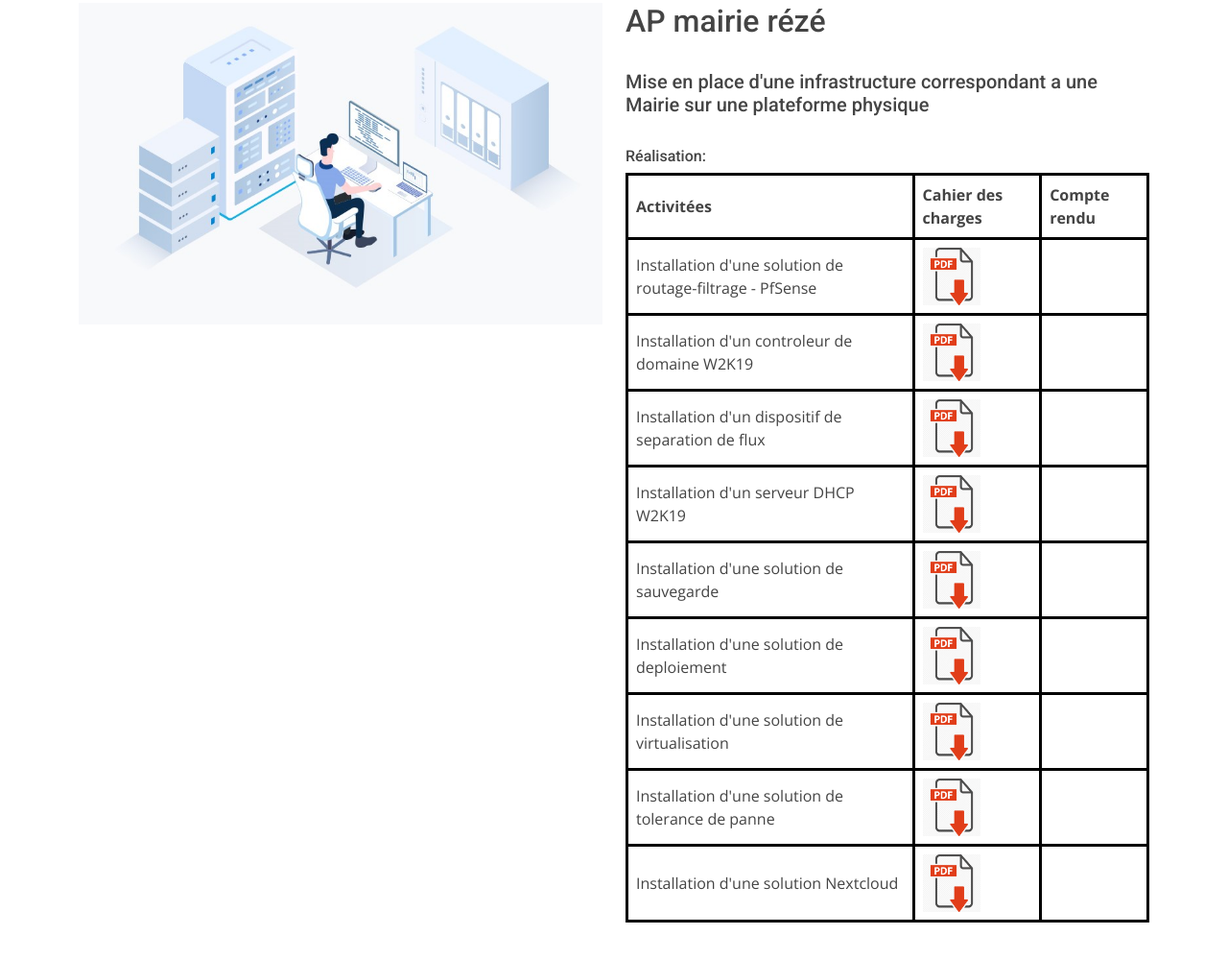
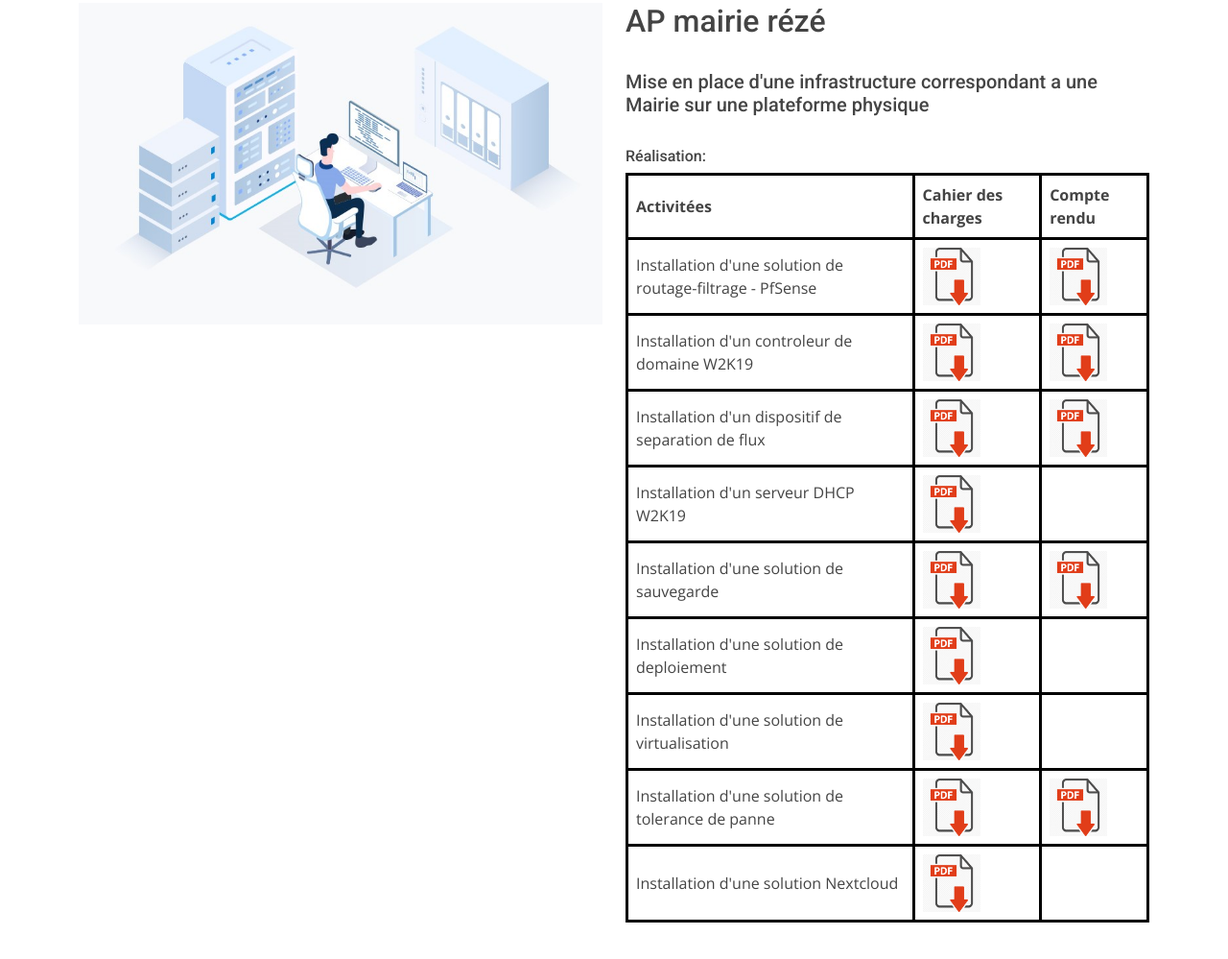
Before and after one commit to Meykro/PortFolio, a plain HTML site: page AP_Mairie.html in a window 1280 px wide. Shown: the part 209-1208 px from the top of the page at 96% size. Drawn offline with nearby package versions, Linux system fonts and the light colour scheme.

Commit message:
PortFolio 08/04/2024-21-28

```diff
--- a/AP_Mairie.html
+++ b/AP_Mairie.html
@@ -142,7 +142,11 @@
                       title="lien image">
                       <img alt="pdf" src="assets\img\pdf.png" width="60" height="60" />
                     </a></td>
-                  <td></td>
+                  <td><a
+                    href="assets\img\CR_Mairie\Mise en place d'une solution PfSense.pdf"
+                    title="lien image">
+                    <img alt="pdf" src="assets\img\pdf.png" width="60" height="60" />
+                  </a></td>
                 </tr>
 
                 <tr>
@@ -151,7 +155,11 @@
                       title="lien image">
                       <img alt="pdf" src="assets\img\pdf.png" width="60" height="60" />
                     </a></td>
-                  <td></td>
+                  <td><a
+                    href="assets\img\CR_Mairie\Installation d'un Contrôleur de Domaine Windows 2019.pdf"
+                    title="lien image">
+                    <img alt="pdf" src="assets\img\pdf.png" width="60" height="60" />
+                  </a></td>
                 </tr>
 
                 <tr>
@@ -160,7 +168,11 @@
                       title="lien image">
                       <img alt="pdf" src="assets\img\pdf.png" width="60" height="60" />
                     </a></td>
-                  <td></td>
+                  <td><a
+                    href="assets\img\CR_Mairie\Mise en place d'une solution de séparation de flux.pdf"
+                    title="lien image">
+                    <img alt="pdf" src="assets\img\pdf.png" width="60" height="60" />
+                  </a></td>
                 </tr>
 
                 <tr>
@@ -177,7 +189,11 @@
                       title="lien image">
                       <img alt="pdf" src="assets\img\pdf.png" width="60" height="60" />
                     </a></td>
-                  <td></td>
+                  <td><a
+                    href="assets\img\CR_Mairie\Mise en place d'une solution de sauvegarde.pdf"
+                    title="lien image">
+                    <img alt="pdf" src="assets\img\pdf.png" width="60" height="60" />
+                  </a></td>
                 </tr>
 
                 <tr>
@@ -204,7 +220,11 @@
                       title="lien image">
                       <img alt="pdf" src="assets\img\pdf.png" width="60" height="60" />
                     </a></td>
-                  <td></td>
+                  <td><a
+                    href="assets\img\CR_Mairie\Installation d'une solution de tolérance de panne.pdf"
+                    title="lien image">
+                    <img alt="pdf" src="assets\img\pdf.png" width="60" height="60" />
+                  </a></td>
                 </tr>
 
                 <tr>
```
Also changed, not shown: 5 other files.
